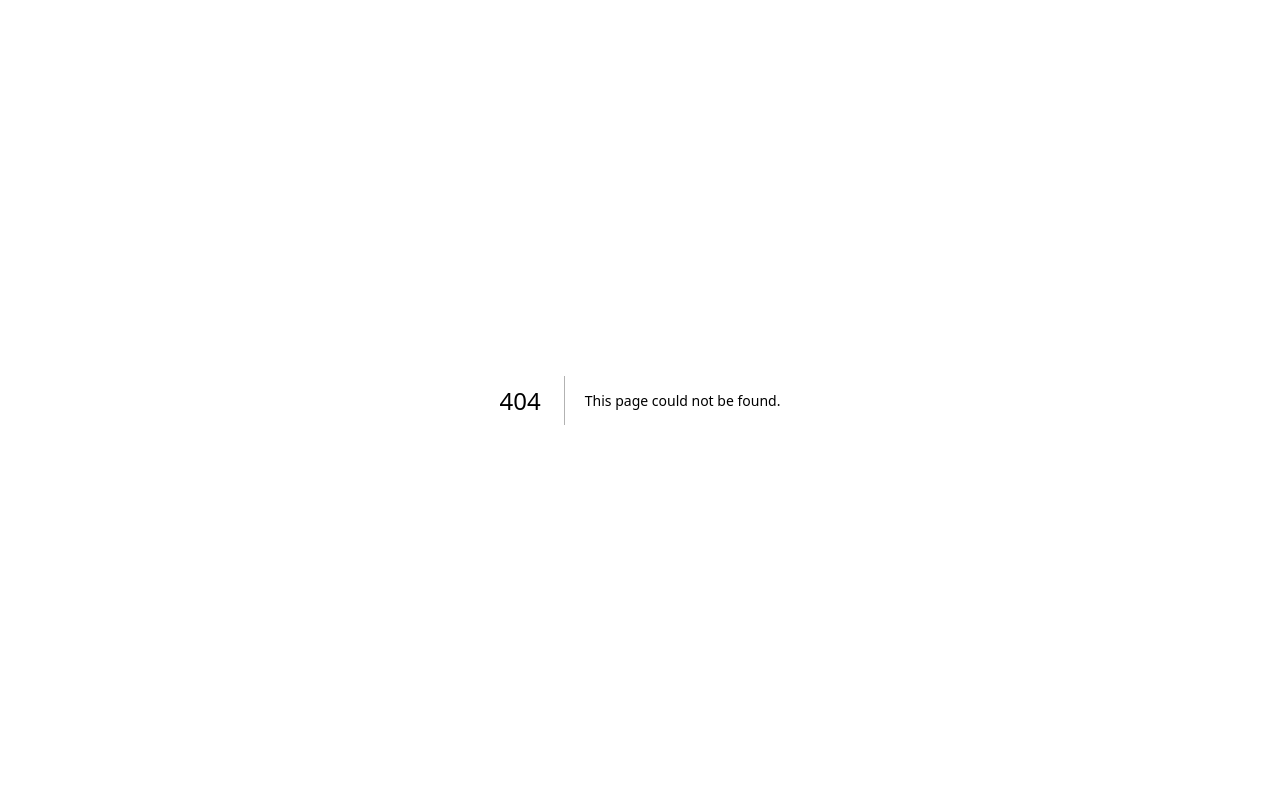
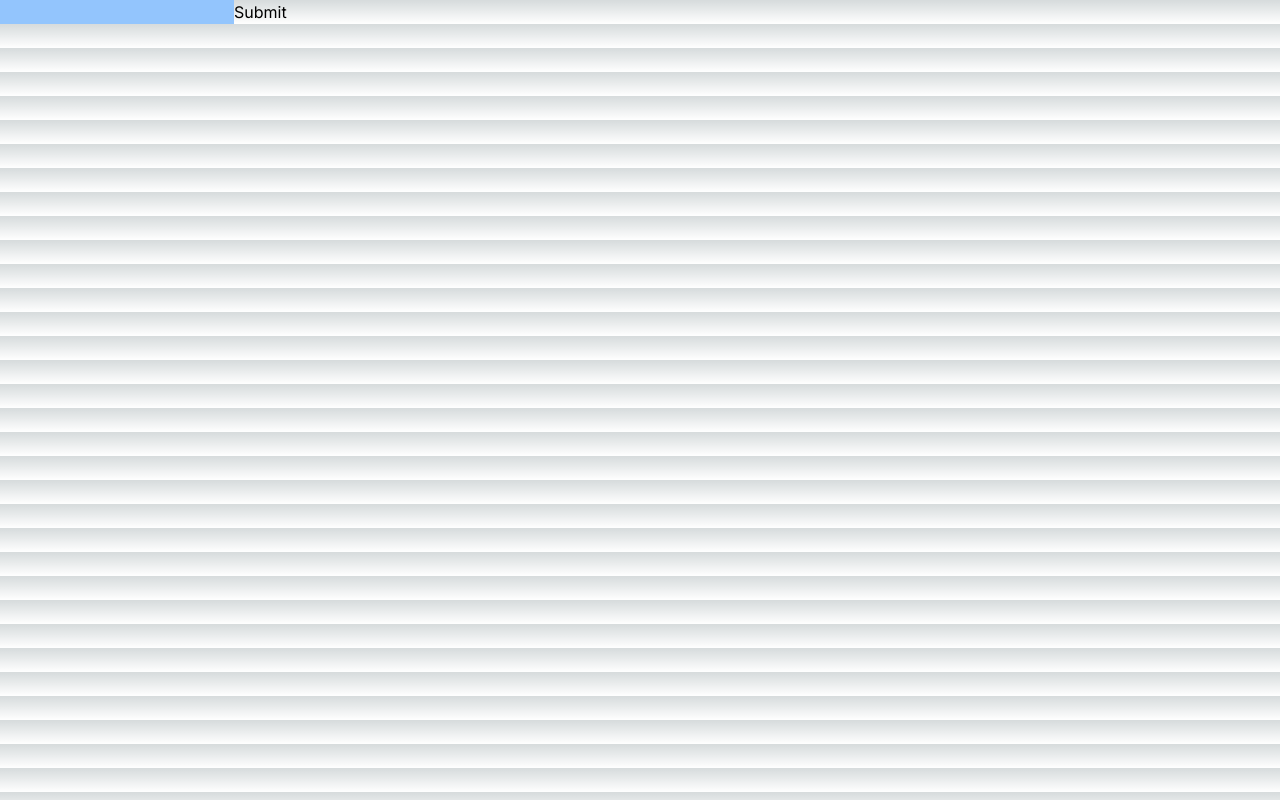
Before and after one commit to colinthekkinedath/musicify, a Next.js app: page /prompt in a window 1280 px wide. Before the commit this address had no page. Built offline with nearby package versions, Linux system fonts and the light colour scheme.

Commit message:
prompt page

```diff
--- /dev/null
+++ b/src/app/api/ai.tsx
@@ -0,0 +1,3 @@
+import OpenAI from "openai";
+
+const openai = new OpenAI(process.env.OPENAI_API_KEY);
--- /dev/null
+++ b/src/app/prompt/page.tsx
@@ -0,0 +1,15 @@
+'use client';
+import { useState } from 'react';
+
+const Page = () => {
+    const [prompt, setPrompt] = useState("");
+
+    return (
+        <div>
+            <input className="bg-blue-300" value={prompt} onChange={e => setPrompt(e.target.value)}/>
+            <button type="submit" onSubmit={() => console.log(prompt)}>Submit</button>
+        </div>
+    )
+}
+
+export default Page;
```
Also changed, not shown: package.json (+6 -5 lines), 2 other files (tests, documents, lock files or other folders).
